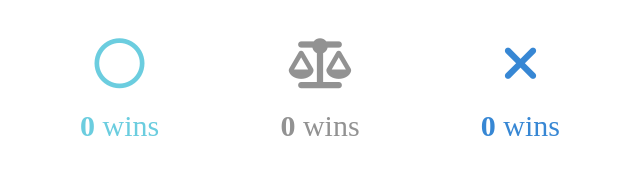
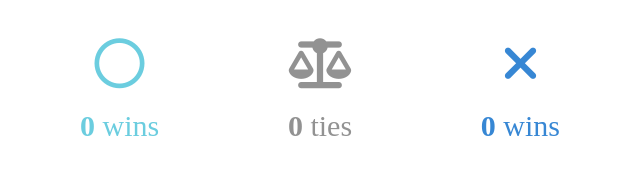
Before and after one commit to Gaukhar008/tic-tac-toe, a plain HTML site: page index.html in a window 1280 px wide. Shown: the top 170 px of the page, 320-960 px from the left. Drawn offline with Linux system fonts and the light colour scheme.

Commit message:
Change word wins to ties for the middle icon of score class

```diff
--- a/index.html
+++ b/index.html
@@ -21,7 +21,7 @@
                 <div class="score__icon">
                     <i class="fa-solid fa-scale-balanced"></i>
                 </div>
-                <div class="score__number"><strong>0</strong> wins</div>
+                <div class="score__number"><strong>0</strong> ties</div>
             </div>
             <div class="score__item cross">
                 <div class="score__icon">
@@ -45,10 +45,10 @@
 
         <section class="bottom">
             <button class="new-game"><i class="fa-solid fa-arrows-rotate"></i></button>
-                <div class="active-user">
-                    <i class="fa-solid fa-xmark"></i>
-                    <i class="fa-regular fa-circle"></i>
-                </div>
+            <div class="active-user">
+                <i class="fa-solid fa-xmark"></i>
+                <i class="fa-regular fa-circle"></i>
+            </div>
         </section>
     </main>
 
```
